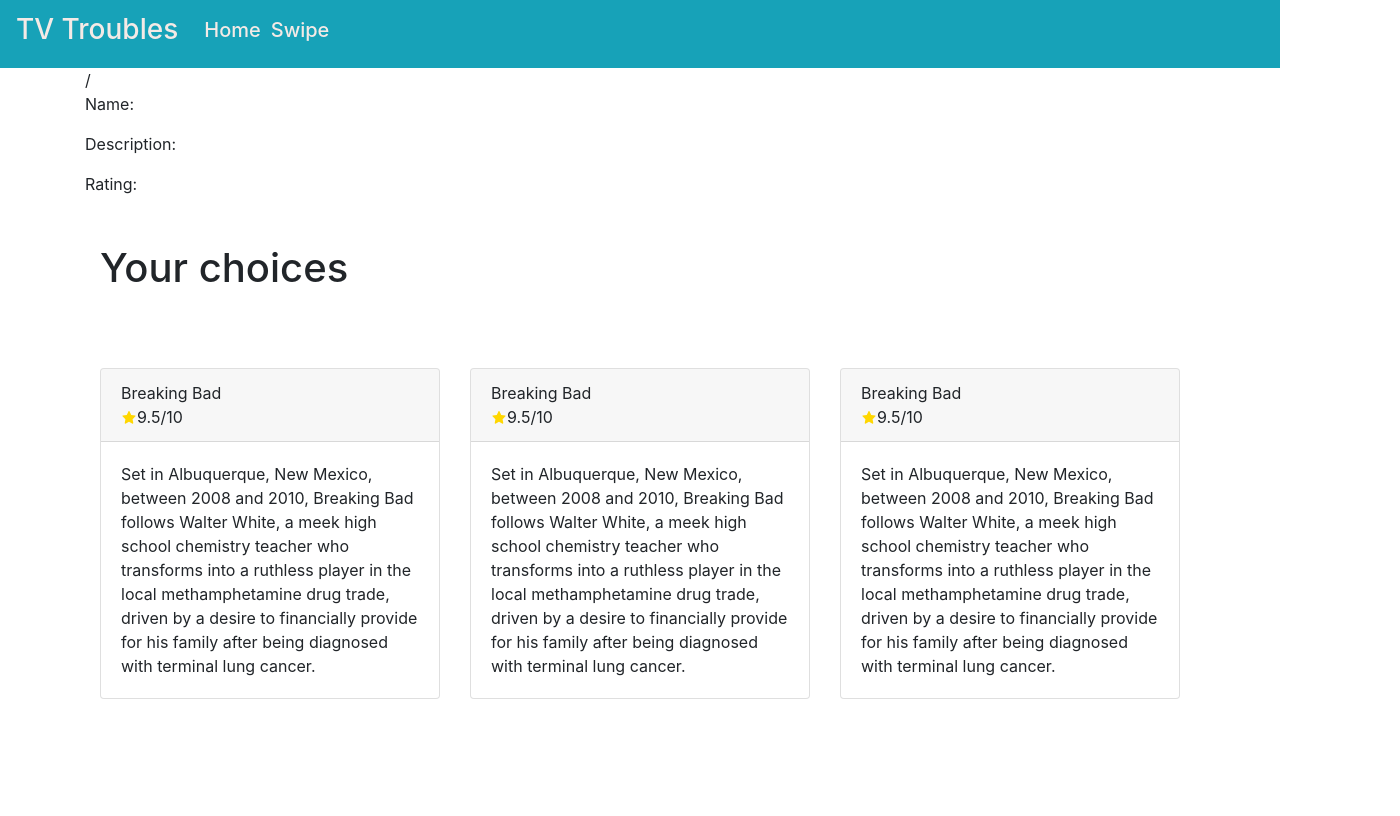
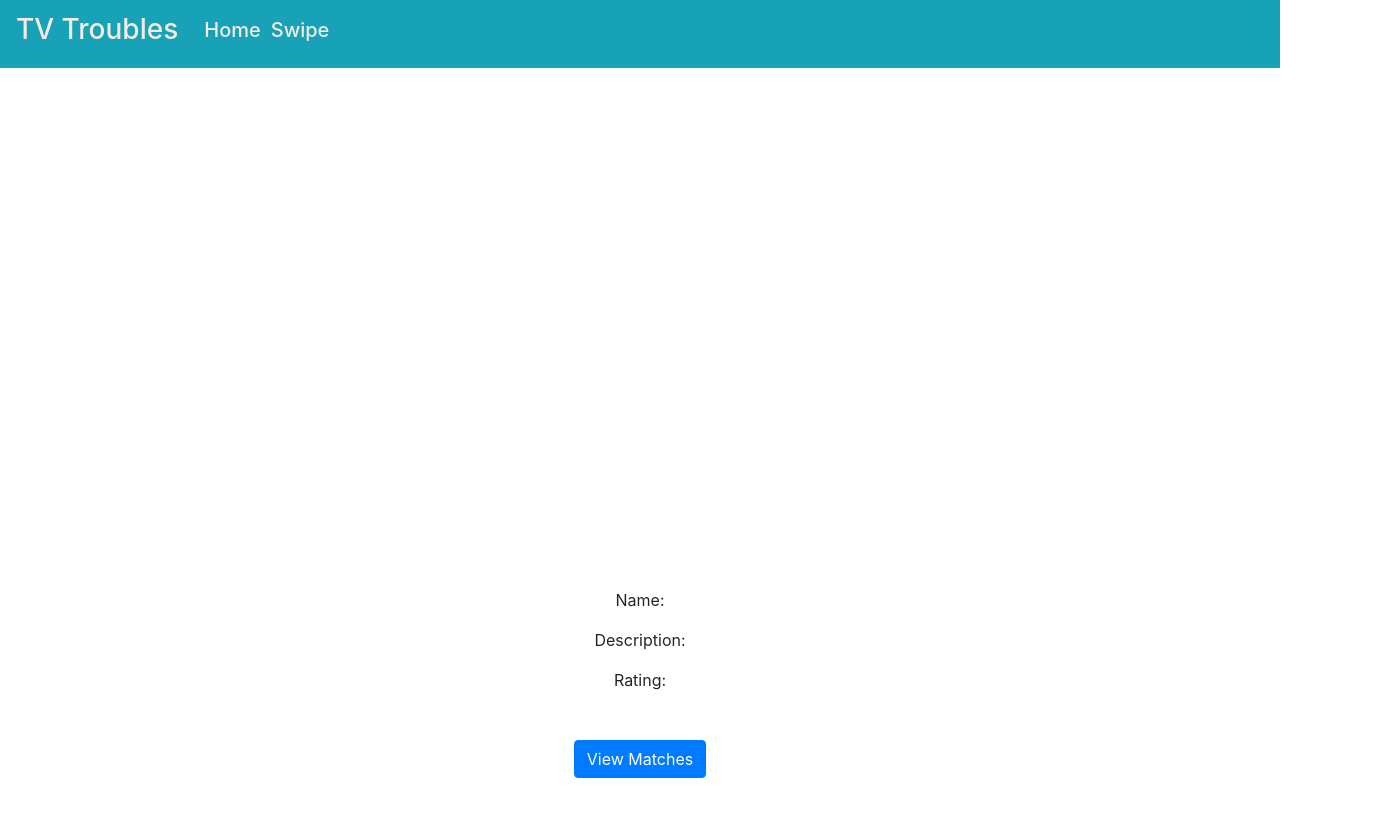
Before and after one commit to MauResendez/TVTroubles, a React (Create React App) app in the folder frontend/: page /swipe in a window 1280 px wide. Shown: the top 816 px of the page, 1400 px wide, since content can reach past the window. Built offline with nearby package versions, Linux system fonts and the light colour scheme.

Commit message:
Moved things to the center

```diff
--- a/frontend/src/App.css
+++ b/frontend/src/App.css
@@ -1,3 +1,7 @@
 .linkTextColor{
     color: #F4EAE6;
 }
+
+.mt-lg{
+    margin-top: 5em;
+}
--- a/frontend/src/components/Description.js
+++ b/frontend/src/components/Description.js
@@ -3,7 +3,7 @@
 
 function Description(props) {
     return (
-        <div>
+        <div className="text-center mt-lg">
             <p>Name: {props.name}</p>
             <p>Description: {props.description}</p>
             <p>Rating: {props.rating}</p>
--- a/frontend/src/components/MatchResults.js
+++ b/frontend/src/components/MatchResults.js
@@ -1,12 +1,18 @@
-import React from 'react';
-import { Card, CardBody, Container, CardHeader, Row,Col } from 'reactstrap';
+import React, { useState } from 'react';
+import { Card, CardBody, Container, CardHeader, Row, Col, Collapse, Button } from 'reactstrap';
 import { AiFillStar } from 'react-icons/ai'
 import '../styles/MatchResults.css';
 
 function MatchResults(props) {
+    const [isOpen, setIsOpen] = useState(false);
+
+    const toggle = () => setIsOpen(!isOpen);
+
     return (
         <Container className="matchResults">
-            <h1 className="matchResultsTitle">Your choices</h1>
+            <div className="text-center">
+                <Button color="primary" onClick={toggle} style={{ marginBottom: '1rem' }}>View Matches</Button>
+                <Collapse isOpen={isOpen}>
                     <Row>
                         {
                             props.data.map((item, val) => {
@@ -32,6 +38,9 @@
                             })
                         }
                     </Row>
+                </Collapse>
+            </div>
+
         </Container>
     )
 }
--- a/frontend/src/components/ResponsivePlayer.js
+++ b/frontend/src/components/ResponsivePlayer.js
@@ -1,17 +1,18 @@
 import React from 'react'
 import ReactPlayer from 'react-player'
+import { Row, Col } from 'reactstrap'
 
-function ResponsivePlayer () {
+function ResponsivePlayer() {
     return (
-        <div className = "player-wrapper">
-            <ReactPlayer
-                className = "react-player"
-                url = "https://www.youtube.com/watch?v=hgXozesA204"
-                width = "20%"
-                height = "50%"
-                controls = {true}
-            />/
-        </div>
+        <Row>
+            <Col sm={{ size: 12, offset: 2 }}>
+                <ReactPlayer
+                    url="https://www.youtube.com/watch?v=rJZ0eqyZEHg&ab_channel=TheHill"
+                    controls={true}
+                />
+</Col>
+</Row>
+
     )
 }
 
--- a/frontend/src/views/Swipe.js
+++ b/frontend/src/views/Swipe.js
@@ -7,7 +7,7 @@
 
 function Swipe() {
     return (
-        <Container>
+        <Container className="mt-lg">
             <ResponsivePlayer/>
             <Description/>
             <MatchResults data={matchesData}/>
```
Lines whose indentation alone changed are shown as unchanged.
